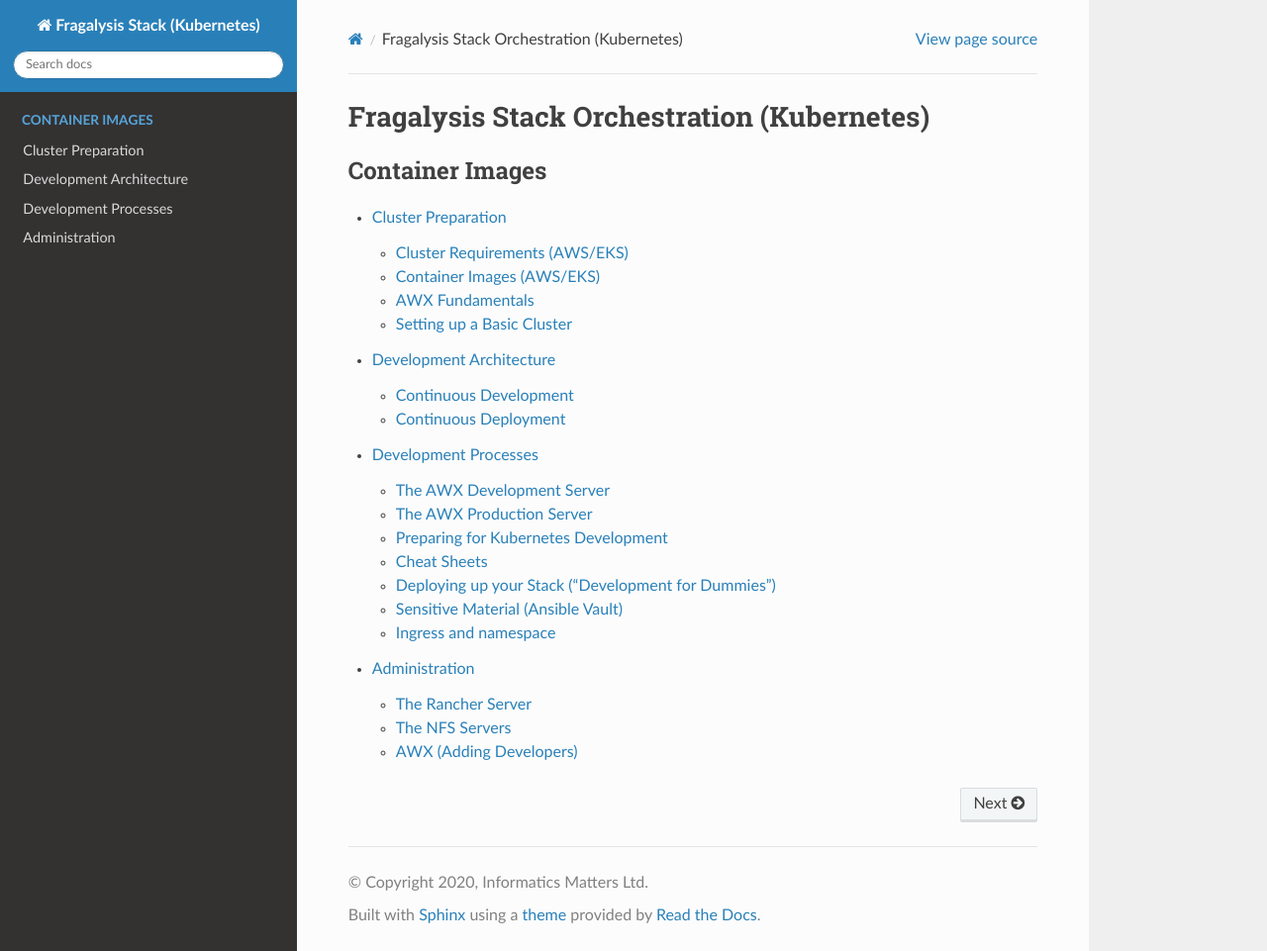
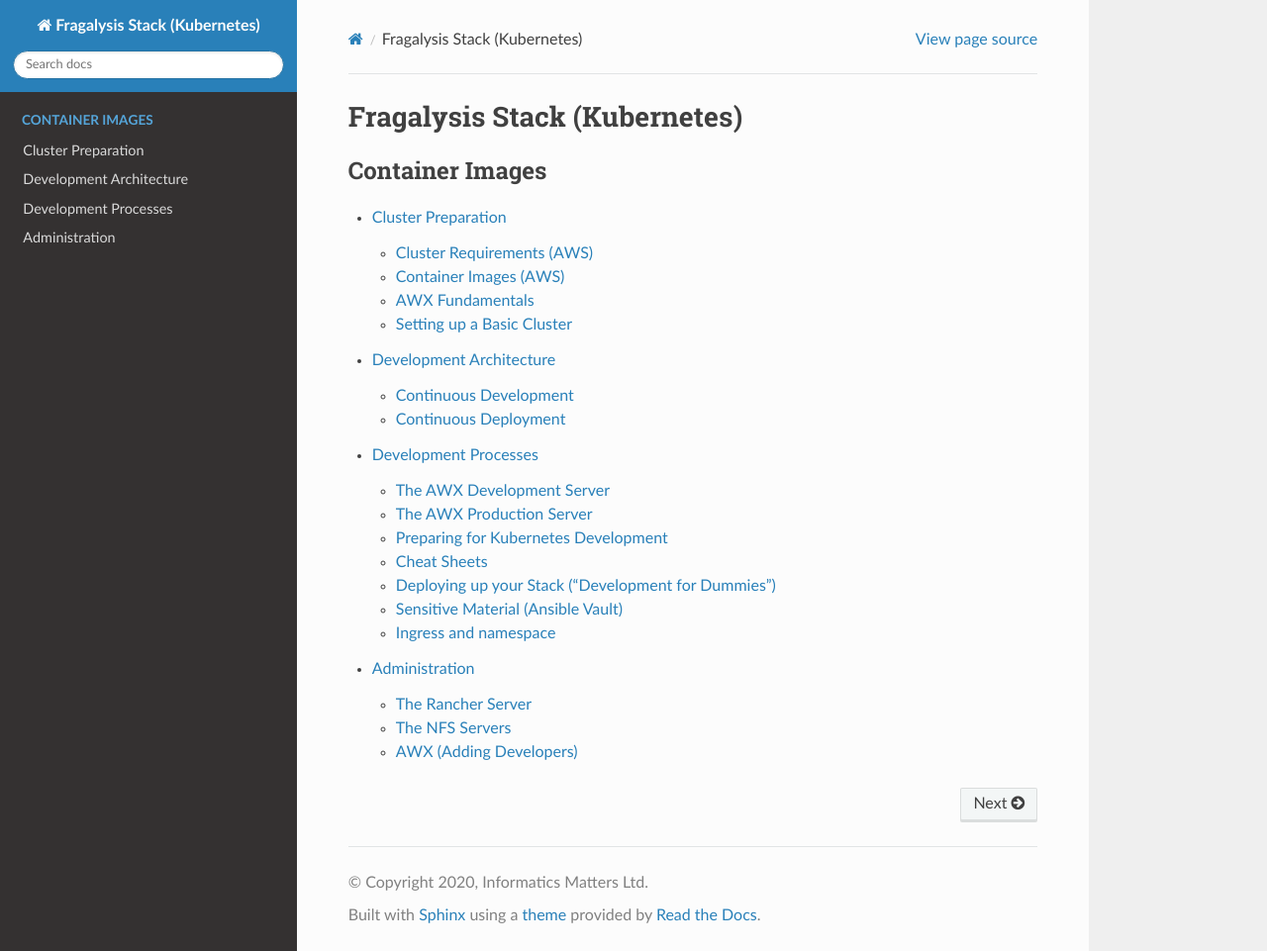
Before and after one commit to InformaticsMatters/dls-fragalysis-stack-kubernetes, a Sphinx documentation site: the page built from docs/source/index.rst, in a window 1280 px wide and 961 px high. Shown: the whole window at 99% size. Built offline with Sphinx 7.4.7 and the Read the Docs theme 2.0.0, drawn with Linux system fonts in a browser that asks for light colours; formulas are drawn with MathJax 3.

Commit message:
- Doc tweaks

```diff
--- a/docs/source/cluster-prep/container-images.rst
+++ b/docs/source/cluster-prep/container-images.rst
@@ -1,6 +1,6 @@
-**************************
-Container Images (AWS/EKS)
-**************************
+**********************
+Container Images (AWS)
+**********************
 
 For a production deployment of the XChem Fragalysis Stack the following list
 of container images are normally deployed to the AWS EKS Kubernetes
--- a/docs/source/cluster-prep/requirements.rst
+++ b/docs/source/cluster-prep/requirements.rst
@@ -1,6 +1,6 @@
-******************************
-Cluster Requirements (AWS/EKS)
-******************************
+**************************
+Cluster Requirements (AWS)
+**************************
 
 The following _minimum_ cluster requirements will need to be satisfied before
 the Fragalysis Stack can be deployed and used.
--- a/docs/source/index.rst
+++ b/docs/source/index.rst
@@ -1,10 +1,6 @@
-*******************************************
-Fragalysis Stack Orchestration (Kubernetes)
-*******************************************
-
-..  toctree::
-    :maxdepth: 2
-    :caption: Contents
+*****************************
+Fragalysis Stack (Kubernetes)
+*****************************
 
 ..  toctree::
     :maxdepth: 2
```
